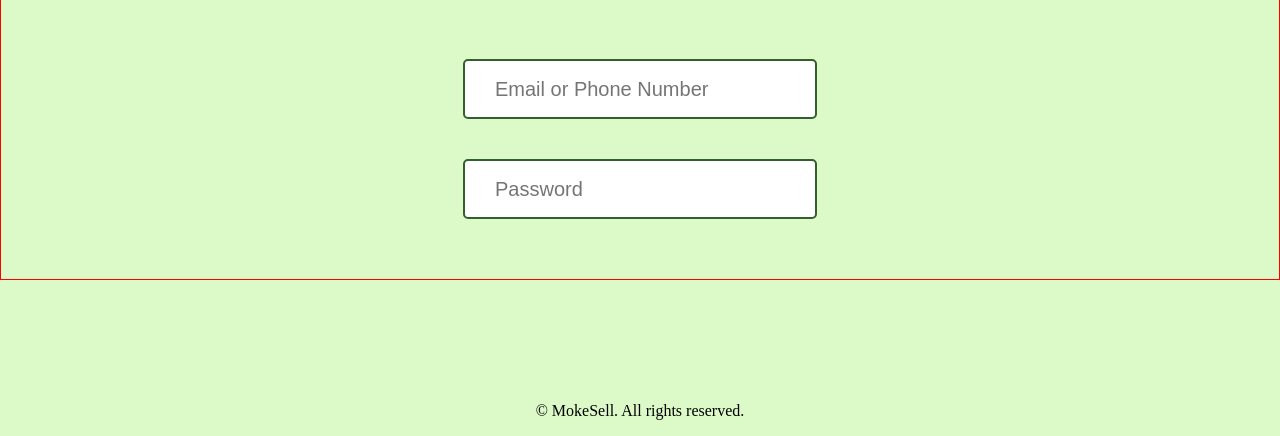
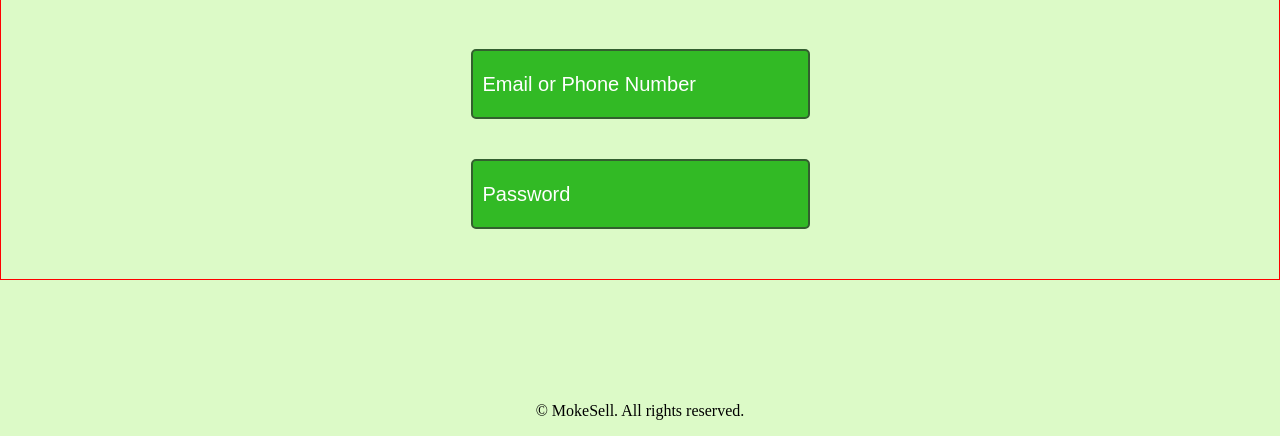
Before and after one commit to Heyheymilly/FED2024Asg2_P04_Team8, a plain HTML site: page html/login.html in a window 1280 px wide. Shown: the part 364-800 px from the top of the page. Drawn offline with Linux system fonts and the light colour scheme; a web font is replaced by a local one.

Commit message:
Adjusted the coloration of the placeholder and the text and the padding of the input box texts

```diff
--- a/css/login.css
+++ b/css/login.css
@@ -76,6 +76,11 @@ main {
     height: 7vh;
     width: 25vw;
     border: 2px solid rgb(51, 95, 47);
+    background-color: rgb(50, 186, 37);
     font-size: 20px;
-    padding: 0 0 0 30px;
+    padding: 5px 5px 5px 10px;
+    color: white;
+} .input-container-css input::placeholder {
+    color: white;
+
 }
```
